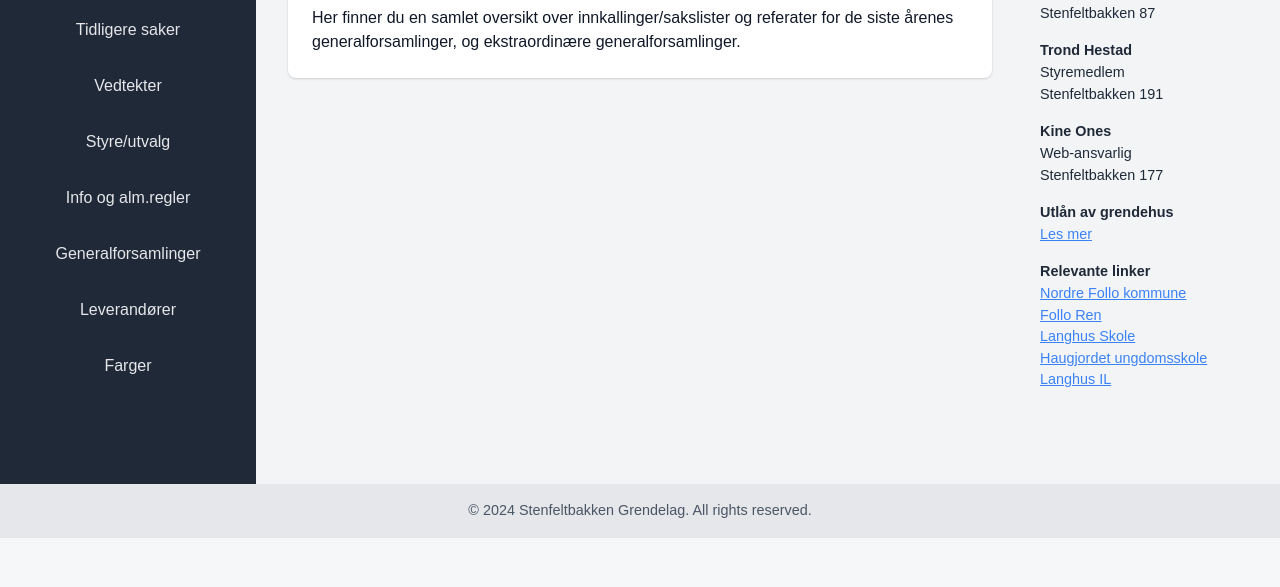
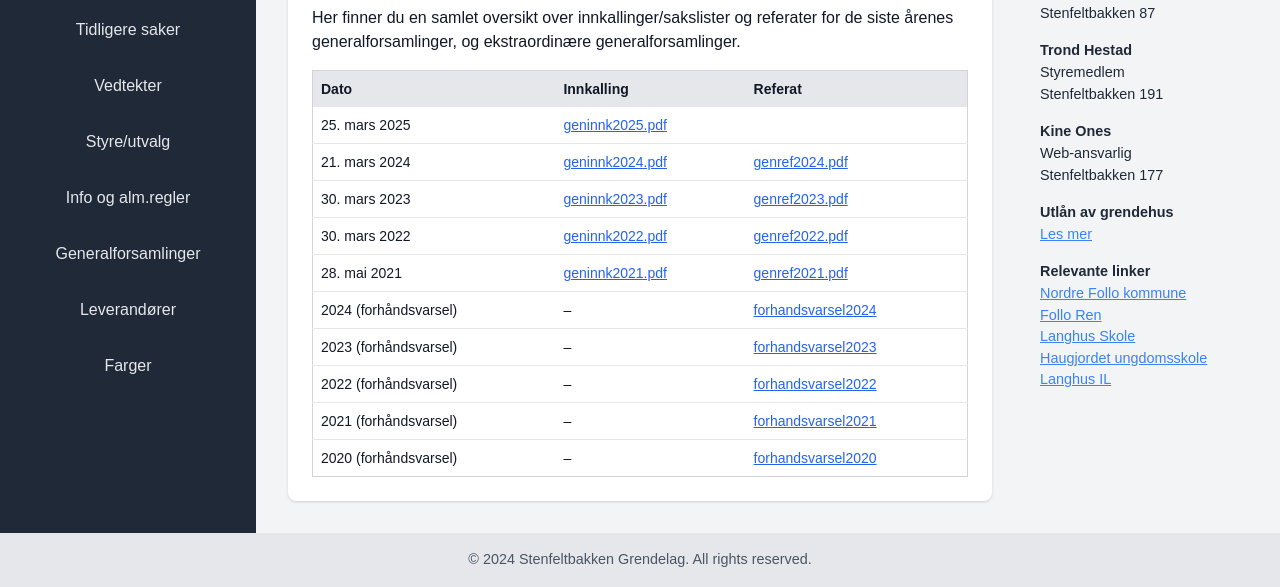
Before and after one commit to KineOnes/stenfelt, a plain HTML site: page generalforsamlinger.html in a window 1280 px wide. Shown: the part 262-849 px from the top of the page. Before the commit the page ends 800 px from the top, so only its background shows below. Drawn offline with nearby package versions, Linux system fonts and the light colour scheme.

Commit message:
Add pdf to generalforsamlinger page

```diff
--- a/generalforsamlinger.html
+++ b/generalforsamlinger.html
@@ -38,9 +38,72 @@
                 <!-- Main Content Section -->
                 <section class="bg-white p-6 rounded-lg shadow">
                     <h2 class="text-2xl font-bold mb-4">Generalforsamlinger</h2>
-                    <p>Her finner du en samlet oversikt over innkallinger/sakslister og referater for de siste årenes generalforsamlinger, og ekstraordinære generalforsamlinger.</p>
+                    <p class="mb-4">Her finner du en samlet oversikt over innkallinger/sakslister og referater for de siste årenes generalforsamlinger, og ekstraordinære generalforsamlinger.</p>
 
-                </section>
+                    <div class="overflow-x-auto">
+                      <table class="min-w-full text-left text-sm border border-gray-300">
+                        <thead class="bg-gray-200">
+                          <tr>
+                            <th class="p-2">Dato</th>
+                            <th class="p-2">Innkalling</th>
+                            <th class="p-2">Referat</th>
+                          </tr>
+                        </thead>
+                        <tbody class="divide-y">
+                            <tr>
+                                <td class="p-2">25. mars 2025</td>
+                                <td class="p-2"><a href="https://stenfelt.no/generalforsamlinger/geninnk2025.pdf" target="_blank" class="text-blue-600 underline">geninnk2025.pdf</a></td>
+                              </tr>
+                            <tr>
+                              <td class="p-2">21. mars 2024</td>
+                              <td class="p-2"><a href="https://stenfelt.no/generalforsamlinger/geninnk2024.pdf" target="_blank" class="text-blue-600 underline">geninnk2024.pdf</a></td>
+                              <td class="p-2"><a href="https://stenfelt.no/generalforsamlinger/genref2024.pdf" target="_blank" class="text-blue-600 underline">genref2024.pdf</a></td>
+                            </tr>
+                            <tr>
+                              <td class="p-2">30. mars 2023</td>
+                              <td class="p-2"><a href="https://stenfelt.no/generalforsamlinger/geninnk2023.pdf" target="_blank" class="text-blue-600 underline">geninnk2023.pdf</a></td>
+                              <td class="p-2"><a href="https://stenfelt.no/generalforsamlinger/genref2023.pdf" target="_blank" class="text-blue-600 underline">genref2023.pdf</a></td>
+                            </tr>
+                            <tr>
+                              <td class="p-2">30. mars 2022</td>
+                              <td class="p-2"><a href="https://stenfelt.no/generalforsamlinger/geninnk2022.pdf" target="_blank" class="text-blue-600 underline">geninnk2022.pdf</a></td>
+                              <td class="p-2"><a href="https://stenfelt.no/generalforsamlinger/genref2022.pdf" target="_blank" class="text-blue-600 underline">genref2022.pdf</a></td>
+                            </tr>
+                            <tr>
+                              <td class="p-2">28. mai 2021</td>
+                              <td class="p-2"><a href="https://stenfelt.no/generalforsamlinger/geninnk2021.pdf" target="_blank" class="text-blue-600 underline">geninnk2021.pdf</a></td>
+                              <td class="p-2"><a href="https://stenfelt.no/generalforsamlinger/genref2021.pdf" target="_blank" class="text-blue-600 underline">genref2021.pdf</a></td>
+                            </tr>
+                            <tr>
+                              <td class="p-2">2024 (forhåndsvarsel)</td>
+                              <td class="p-2"><em>–</em></td>
+                              <td class="p-2"><a href="https://stenfelt.no/generalforsamlinger/forhandsvarselGeneralforsamling2024.pdf" target="_blank" class="text-blue-600 underline">forhandsvarsel2024</a></td>
+                            </tr>
+                            <tr>
+                              <td class="p-2">2023 (forhåndsvarsel)</td>
+                              <td class="p-2"><em>–</em></td>
+                              <td class="p-2"><a href="https://stenfelt.no/generalforsamlinger/forhandsvarselGeneralforsamling2023.pdf" target="_blank" class="text-blue-600 underline">forhandsvarsel2023</a></td>
+                            </tr>
+                            <tr>
+                              <td class="p-2">2022 (forhåndsvarsel)</td>
+                              <td class="p-2"><em>–</em></td>
+                              <td class="p-2"><a href="https://stenfelt.no/generalforsamlinger/forhandsvarselGeneralforsamling2022.pdf" target="_blank" class="text-blue-600 underline">forhandsvarsel2022</a></td>
+                            </tr>
+                            <tr>
+                              <td class="p-2">2021 (forhåndsvarsel)</td>
+                              <td class="p-2"><em>–</em></td>
+                              <td class="p-2"><a href="https://stenfelt.no/generalforsamlinger/forhandsvarselGeneralforsamling2021.pdf" target="_blank" class="text-blue-600 underline">forhandsvarsel2021</a></td>
+                            </tr>
+                            <tr>
+                              <td class="p-2">2020 (forhåndsvarsel)</td>
+                              <td class="p-2"><em>–</em></td>
+                              <td class="p-2"><a href="https://stenfelt.no/generalforsamlinger/forhandsvarselGeneralforsamling2020.pdf" target="_blank" class="text-blue-600 underline">forhandsvarsel2020</a></td>
+                            </tr>
+                          </tbody>
+
+                      </table>
+                    </div>
+                  </section>
             </div>
         </main>
 
```
Also changed, not shown: 1 other file.
